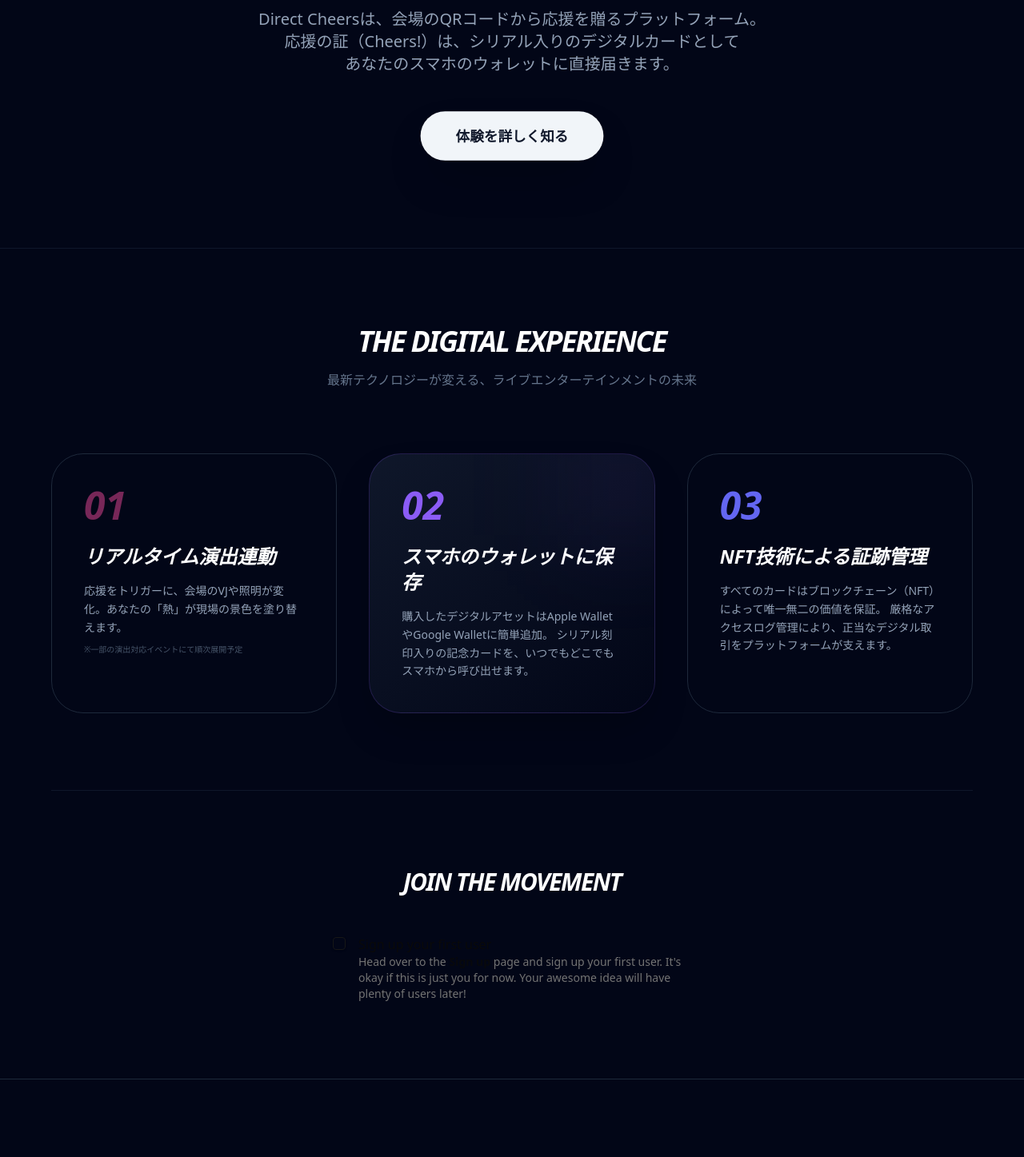
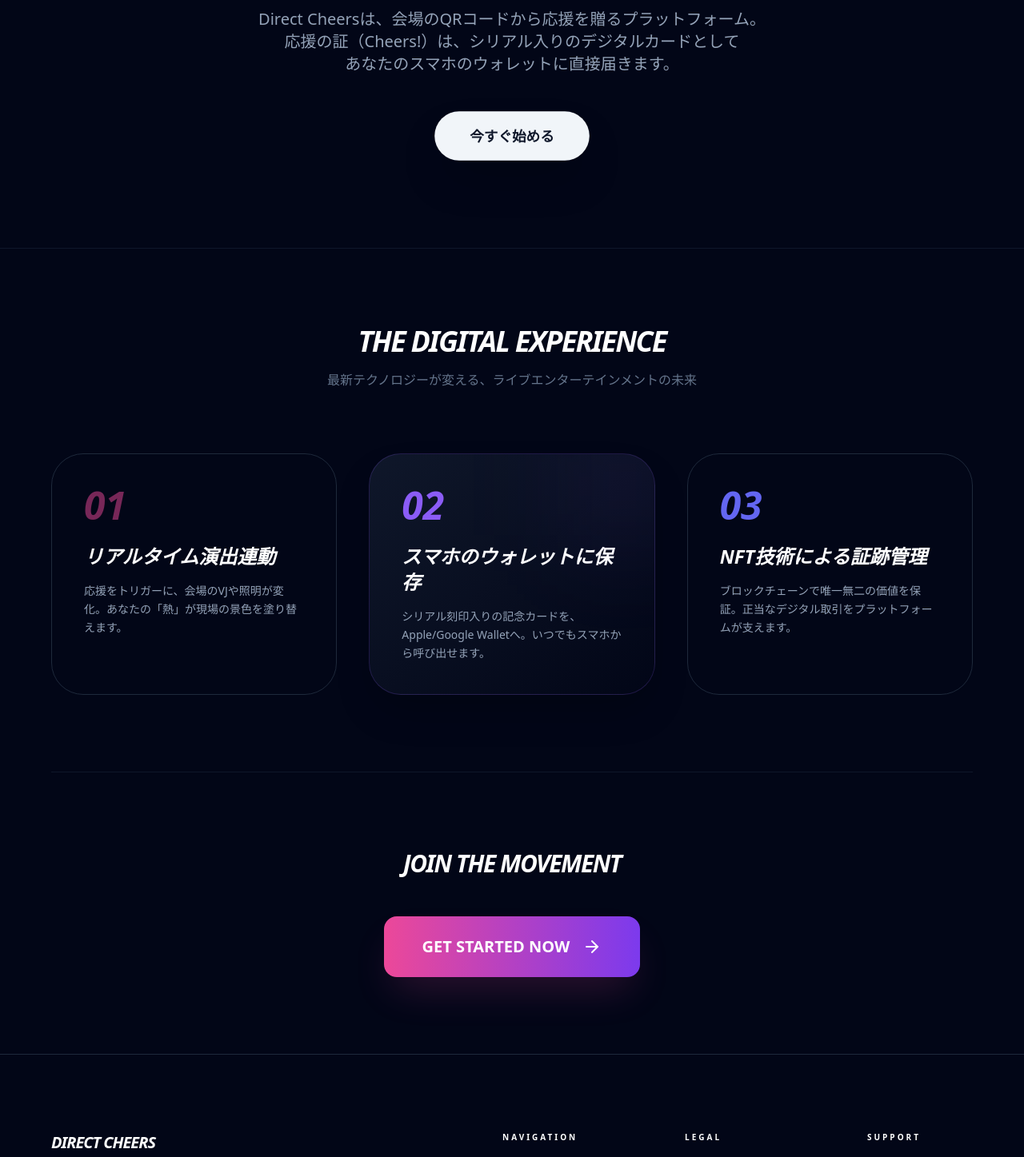
Before and after one commit to spacemindhiro/direct-cheers, a Next.js app: page / in a window 1280 px wide. Shown: the part 560-2007 px from the top of the page at 80% size. Built offline with nearby package versions, Linux system fonts and the light colour scheme; no server answers.

Commit message:
デグレ修正

```diff
--- a/app/page.tsx
+++ b/app/page.tsx
@@ -1,10 +1,11 @@
 import React from 'react';
 import Link from 'next/link';
-import { SignUpUserSteps } from "@/components/tutorial/sign-up-user-steps";
+// 修正：問題の SignUpUserSteps ではなく、直接 Auth 関連のパーツ、またはシンプルなボタンに差し替えます
+import { ArrowRight } from "lucide-react";
 
 export default function LandingPage() {
   return (
-    <div className="min-h-screen bg-slate-950 text-slate-200 font-sans selection:bg-pink-500/30">
+    <div className="min-h-screen bg-slate-950 text-slate-200 font-sans selection:bg-pink-500/30 flex flex-col">
       {/* --- Navigation --- */}
       <nav className="sticky top-0 z-50 backdrop-blur-md bg-slate-950/80 border-b border-slate-800 px-6 py-4">
         <div className="max-w-6xl mx-auto flex justify-between items-center">
@@ -20,9 +21,9 @@
           </div>
 
           <div className="flex items-center gap-4">
-            <button className="bg-white text-slate-950 px-5 py-2 rounded-full text-sm font-bold hover:bg-pink-500 hover:text-white transition-all shadow-xl shadow-white/5">
+            <Link href="/login" className="bg-white text-slate-950 px-5 py-2 rounded-full text-sm font-bold hover:bg-pink-500 hover:text-white transition-all shadow-xl shadow-white/5">
               JOIN NOW
-            </button>
+            </Link>
           </div>
         </div>
       </nav>
@@ -48,8 +49,8 @@
             あなたのスマホのウォレットに直接届きます。
           </p>
           <div className="flex justify-center gap-6">
-            <Link href="#features" className="bg-slate-100 text-slate-900 px-10 py-4 rounded-full font-bold hover:bg-pink-500 hover:text-white transition-all shadow-2xl scale-110">
-              体験を詳しく知る
+            <Link href="/login" className="bg-slate-100 text-slate-900 px-10 py-4 rounded-full font-bold hover:bg-pink-500 hover:text-white transition-all shadow-2xl scale-110">
+              今すぐ始める
             </Link>
           </div>
         </div>
@@ -57,54 +58,39 @@
 
       {/* --- Features Section --- */}
       <section id="features" className="py-24 bg-slate-950 px-6">
-        <div className="max-w-6xl mx-auto">
-          <div className="text-center mb-20">
+        <div className="max-w-6xl mx-auto text-center">
+          <div className="mb-20">
             <h3 className="text-4xl font-black text-white mb-4 italic tracking-tighter uppercase">The Digital Experience</h3>
             <p className="text-slate-500">最新テクノロジーが変える、ライブエンターテインメントの未来</p>
           </div>
 
           <div className="grid md:grid-cols-3 gap-10">
-
-            {/* 01: 演出連動 */}
             <Link href="/concept/realtime" className="p-10 rounded-[2.5rem] bg-slate-950 border border-slate-800 hover:border-pink-500/30 transition-all group block text-left">
               <div className="text-pink-500 font-black text-5xl italic mb-6 opacity-50">01</div>
               <h4 className="text-2xl font-bold text-white mb-4 italic">リアルタイム演出連動</h4>
-              <p className="text-sm text-slate-400 leading-relaxed">
-                応援をトリガーに、会場のVJや照明が変化。あなたの「熱」が現場の景色を塗り替えます。
-                <span className="block mt-2 text-[10px] text-slate-600">※一部の演出対応イベントにて順次展開予定</span>
-              </p>
+              <p className="text-sm text-slate-400 leading-relaxed">応援をトリガーに、会場のVJや照明が変化。あなたの「熱」が現場の景色を塗り替えます。</p>
             </Link>
 
-            {/* 02: スマホウォレット */}
             <Link href="/concept/wallet" className="p-10 rounded-[2.5rem] bg-gradient-to-br from-slate-900 to-slate-950 border border-violet-500/20 shadow-2xl relative overflow-hidden group block text-left">
               <div className="absolute -right-6 -top-6 w-32 h-32 bg-violet-500/10 blur-3xl group-hover:bg-violet-500/20 transition-all" />
               <div className="text-violet-500 font-black text-5xl italic mb-6">02</div>
               <h4 className="text-2xl font-bold text-white mb-4 italic">スマホのウォレットに保存</h4>
-              <p className="text-sm text-slate-400 leading-relaxed">
-                購入したデジタルアセットはApple WalletやGoogle Walletに簡単追加。
-                シリアル刻印入りの記念カードを、いつでもどこでもスマホから呼び出せます。
-              </p>
+              <p className="text-sm text-slate-400 leading-relaxed">シリアル刻印入りの記念カードを、Apple/Google Walletへ。いつでもスマホから呼び出せます。</p>
             </Link>
 
-            {/* 03: 証跡管理 */}
-            <Link href="/concept/nft" className="p-10 rounded-[2.5rem] bg-slate-950 border border-slate-800 hover:border-indigo-500/30 transition-all block text-left">
+            <Link href="/concept/nft" className="p-10 rounded-[2.5rem] bg-slate-950 border border-slate-800 hover:border-indigo-500/30 transition-all text-left block text-left">
               <div className="text-indigo-500 font-black text-5xl italic mb-6">03</div>
               <h4 className="text-2xl font-bold text-white mb-4 italic">NFT技術による証跡管理</h4>
-              <p className="text-sm text-slate-400 leading-relaxed">
-                すべてのカードはブロックチェーン（NFT）によって唯一無二の価値を保証。
-                厳格なアクセスログ管理により、正当なデジタル取引をプラットフォームが支えます。
-              </p>
+              <p className="text-sm text-slate-400 leading-relaxed">ブロックチェーンで唯一無二の価値を保証。正当なデジタル取引をプラットフォームが支えます。</p>
             </Link>
+          </div>
 
-          </div>
-        </div>
-
-        {/* --- JOIN THE MOVEMENT セクション --- */}
-        <div className="max-w-6xl mx-auto mt-24 pt-24 border-t border-slate-900 flex flex-col items-center">
-          <h4 className="text-white font-black italic tracking-tighter text-3xl mb-12 uppercase text-center">Join the Movement</h4>
-          <div className="w-full max-w-md">
-            {/* 修正点：エラーの元凶 ConnectSupabaseSteps を削除し、SignUpUserStepsのみに */}
-            <SignUpUserSteps />
+          {/* 修正点：問題のコンポーネントを排除し、直接ログインへ誘導する「シュッとした」ボタンに置換 */}
+          <div className="mt-24 pt-24 border-t border-slate-900 flex flex-col items-center">
+            <h4 className="text-white font-black italic tracking-tighter text-3xl mb-12 uppercase">Join the Movement</h4>
+            <Link href="/login" className="group flex items-center gap-4 bg-gradient-to-r from-pink-500 to-violet-600 px-12 py-6 rounded-2xl font-black text-white text-xl hover:scale-105 transition-all shadow-2xl shadow-pink-500/20">
+              GET STARTED NOW <ArrowRight size={24} className="group-hover:translate-x-2 transition-transform" />
+            </Link>
           </div>
         </div>
       </section>
@@ -112,8 +98,8 @@
       {/* --- Footer Area --- */}
       <footer className="py-24 px-6 border-t border-slate-800 bg-slate-950">
         <div className="max-w-6xl mx-auto flex flex-col md:flex-row justify-between items-start gap-16">
-          <div className="space-y-6">
-            <h5 className="font-bold text-white tracking-tighter">DIRECT CHEERS</h5>
+          <div className="space-y-6 text-left">
+            <h5 className="font-bold text-white tracking-tighter italic text-xl">DIRECT CHEERS</h5>
             <p className="text-slate-500 text-[10px] max-w-xs leading-relaxed uppercase tracking-[0.3em]">
               Digital Assets for Live Moments.
             </p>
```
